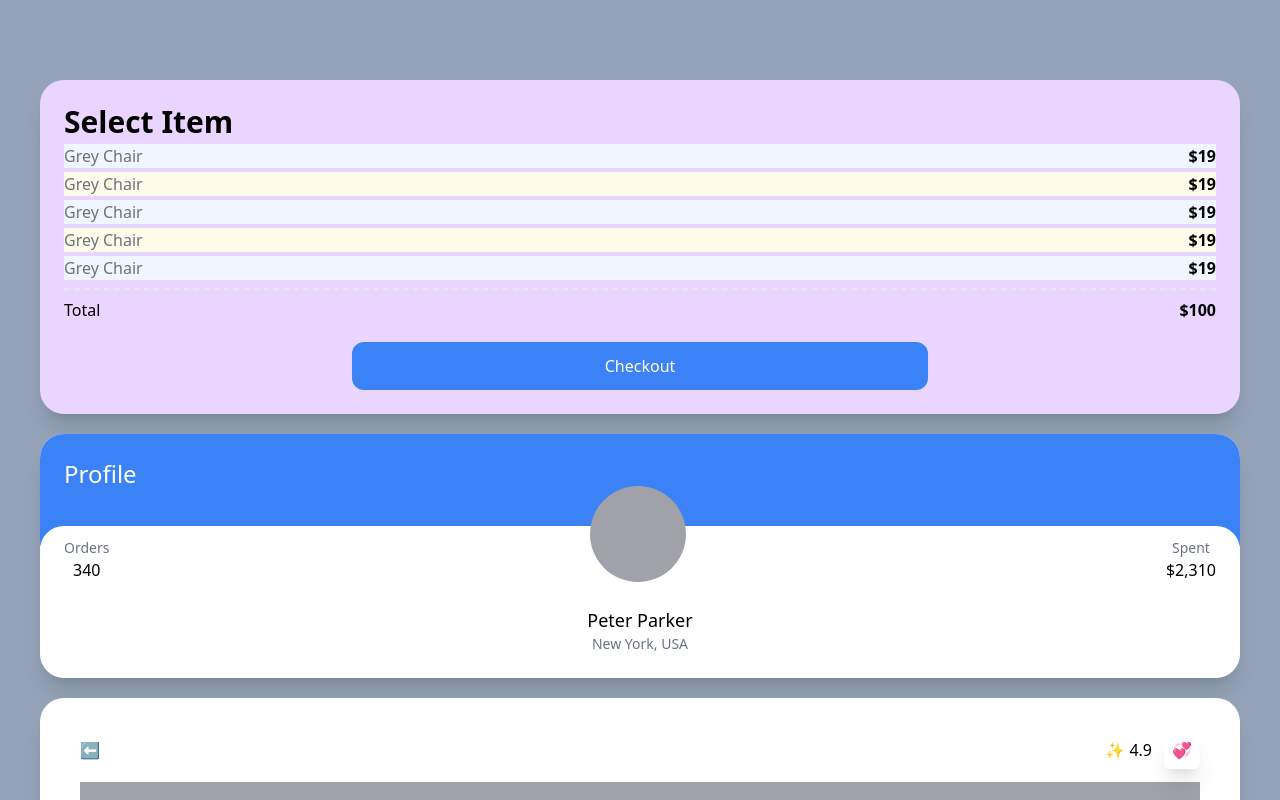
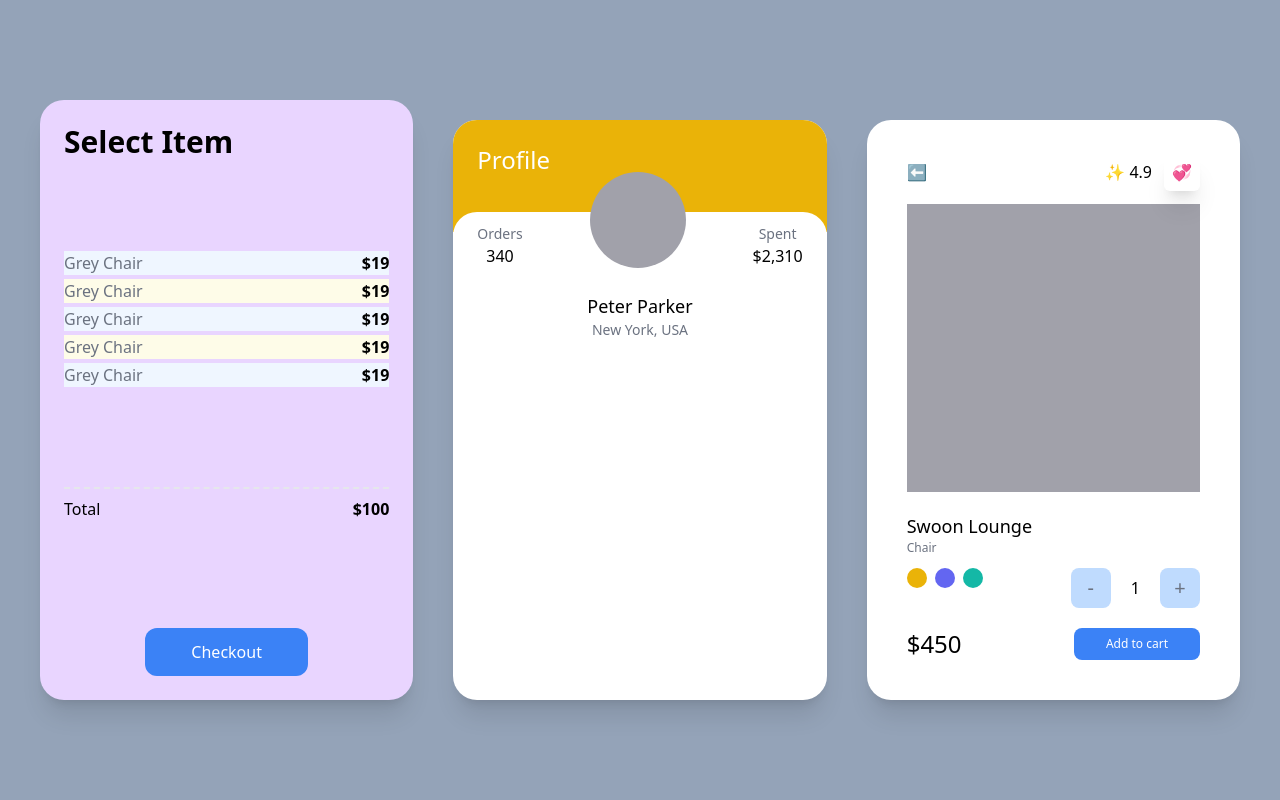
Before and after one commit to seungmin-dev/carrot-market, a Next.js app: page / in a window 1280 px wide. Shown: the top 800 px of the page. Built offline with nearby package versions, Linux system fonts and the light colour scheme.

Commit message:
tailwindcss Responsive Modifiers

```diff
--- a/pages/index.tsx
+++ b/pages/index.tsx
@@ -2,9 +2,10 @@ import type { NextPage } from "next";
 
 const Home: NextPage = () => {
   return (
-    <div className="flex min-h-screen flex-col space-y-5 bg-slate-400 py-20 px-10">
-      <div className="rounded-3xl bg-white p-6 shadow-xl sm:bg-red-200 md:bg-teal-200 lg:bg-indigo-200 xl:bg-purple-200 2xl:bg-yellow-200">
+    <div className="grid min-h-screen place-content-center gap-10 space-y-5 bg-slate-400 py-20 px-10 lg:grid-cols-2 xl:grid-cols-3">
+      <div className="flex flex-col justify-between rounded-3xl bg-white p-6 shadow-xl sm:bg-red-200 md:bg-teal-200 lg:bg-indigo-200 xl:bg-purple-200 2xl:bg-yellow-200">
         {/* sm, md, lg, xl, 2xl => media query */}
+        {/* md:hover 이런 식으로 같이 쓸 수도 있음 */}
         <span className="text-3xl font-semibold">Select Item</span>
         <ul>
           {[1, 2, 3, 4, 5].map((i) => (
@@ -28,8 +29,8 @@ const Home: NextPage = () => {
           Checkout
         </div>
       </div>
-      <div className="group overflow-hidden rounded-3xl bg-white shadow-xl">
-        <div className="bg-blue-500 p-6 pb-14">
+      <div className="group overflow-hidden rounded-3xl bg-white shadow-xl xl:pb-32">
+        <div className="bg-blue-500 p-6 pb-14 portrait:bg-purple-400 landscape:bg-yellow-500">
           <span className="text-2xl text-white">Profile</span>
         </div>
         <div className="relative -top-5 rounded-3xl bg-white p-6">
@@ -50,7 +51,7 @@ const Home: NextPage = () => {
           </div>
         </div>
       </div>
-      <div className="rounded-3xl bg-white p-10 shadow-xl">
+      <div className="rounded-3xl bg-white p-10 shadow-xl lg:col-span-2 xl:col-span-1">
         <div className="mb-5 flex items-center justify-between">
           <span>⬅️</span>
           <div className="space-x-3">
```
